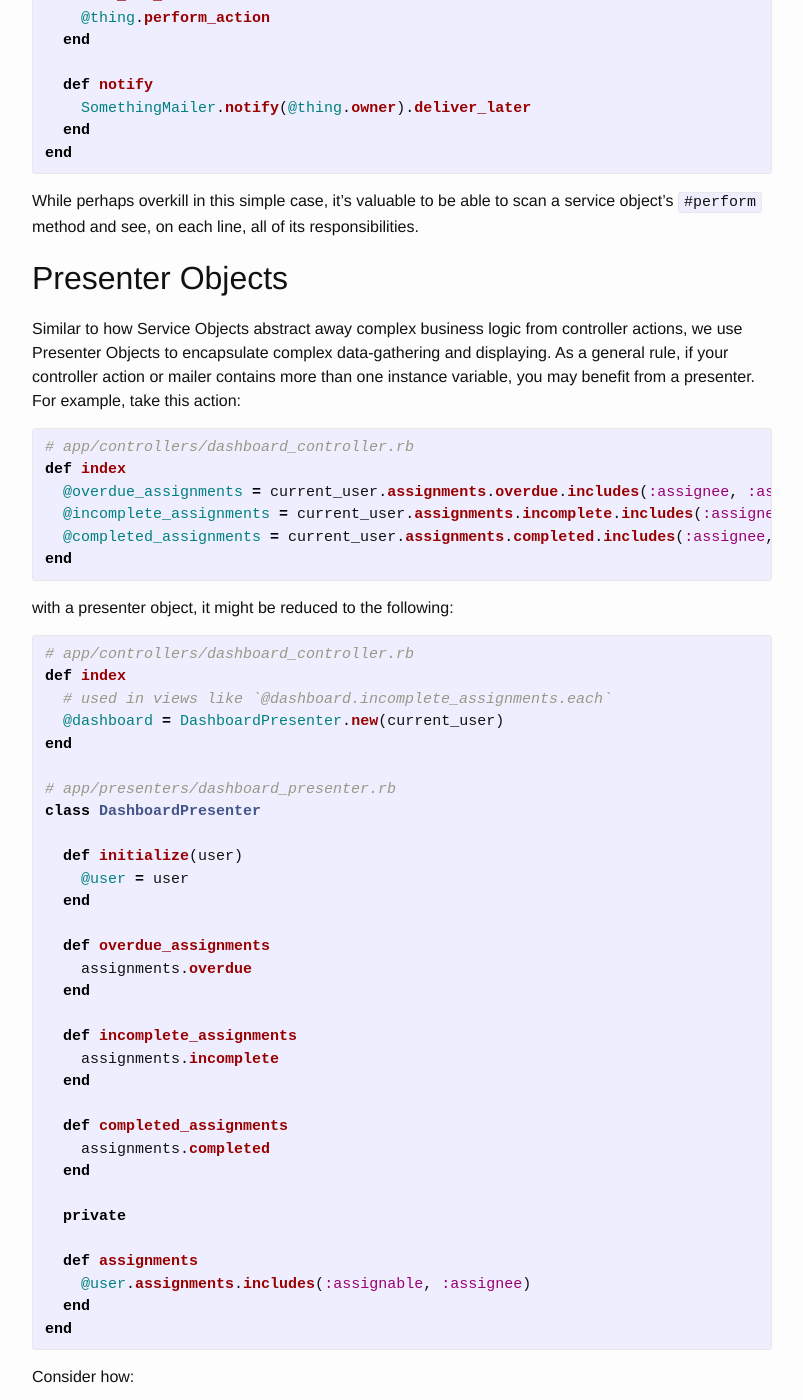
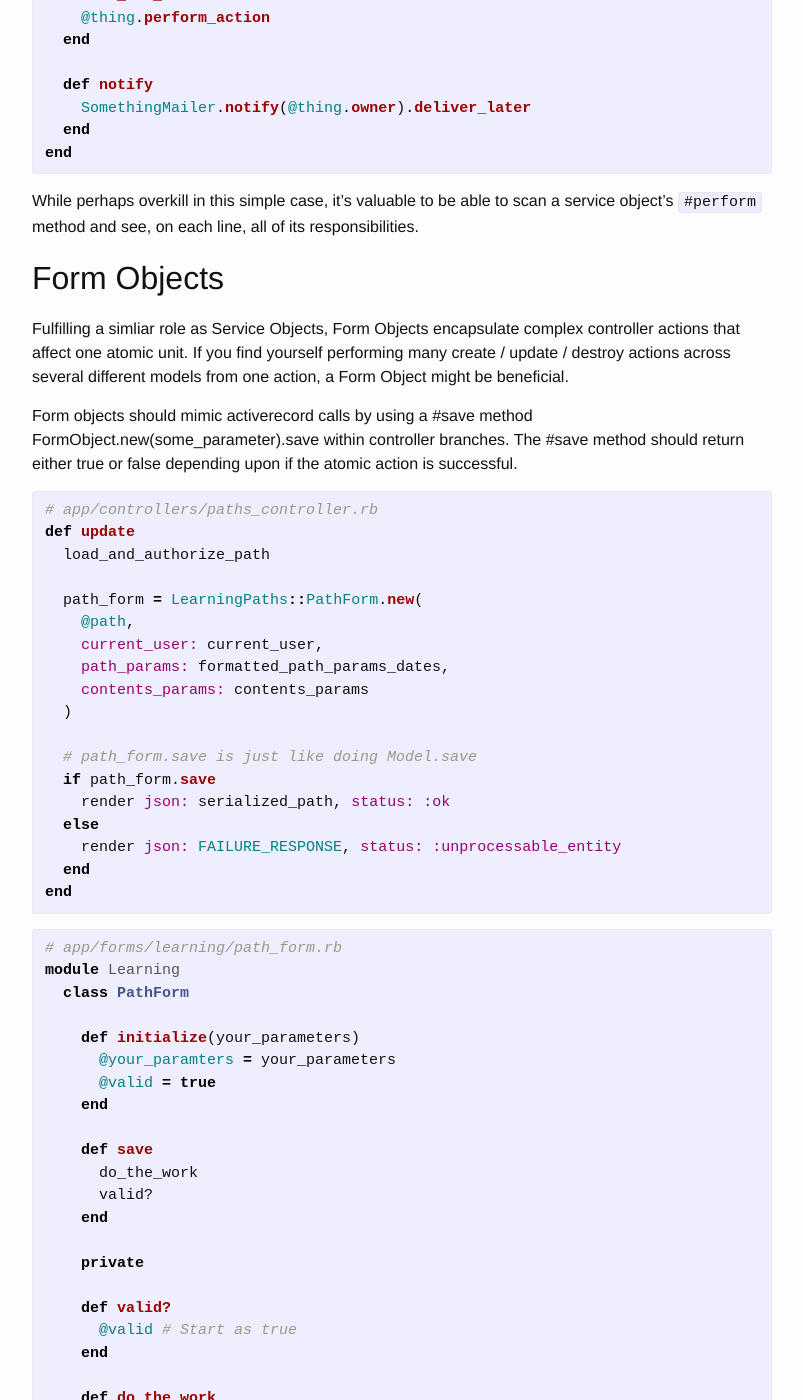
Before and after one commit to isabella232/lessonly.github.io, a Jekyll site: the page built from ruby-style-guide.md, in a window 1280 px wide and 1400 px high, scrolled down 4514 px. Shown: the whole window, without its empty margins (238-1041 px from the left). Built offline with Jekyll 4.4.1, drawn with Linux system fonts in a browser that asks for light colours; some of the changed text lies outside the part shown.

Commit message:
Add section on form objects

````diff
--- a/ruby-style-guide.md
+++ b/ruby-style-guide.md
@@ -211,6 +211,62 @@ end
 ```
 
 While perhaps overkill in this simple case, it's valuable to be able to scan a service object's `#perform` method and see, on each line, all of its responsibilities.
+
+## Form Objects
+
+Fulfilling a simliar role as Service Objects, Form Objects encapsulate complex controller actions that affect one atomic unit. If you find yourself performing many create / update / destroy actions across several different models from one action, a Form Object might be beneficial.
+
+Form objects should mimic activerecord calls by using a #save method FormObject.new(some_parameter).save within controller branches. The #save method should return either true or false depending upon if the atomic action is successful.
+
+```ruby
+# app/controllers/paths_controller.rb
+def update
+  load_and_authorize_path
+
+  path_form = LearningPaths::PathForm.new(
+    @path,
+    current_user: current_user,
+    path_params: formatted_path_params_dates,
+    contents_params: contents_params
+  )
+
+  # path_form.save is just like doing Model.save
+  if path_form.save
+    render json: serialized_path, status: :ok
+  else
+    render json: FAILURE_RESPONSE, status: :unprocessable_entity
+  end
+end
+```
+
+```ruby
+# app/forms/learning/path_form.rb
+module Learning
+  class PathForm
+
+    def initialize(your_parameters)
+      @your_paramters = your_parameters
+      @valid = true
+    end
+
+    def save
+      do_the_work
+      valid?
+    end
+
+    private
+
+    def valid?
+      @valid # Start as true
+    end
+
+    def do_the_work
+      # If failing then set @valid to false
+    end
+
+  end
+end
+```
 
 ## Presenter Objects
 
````
